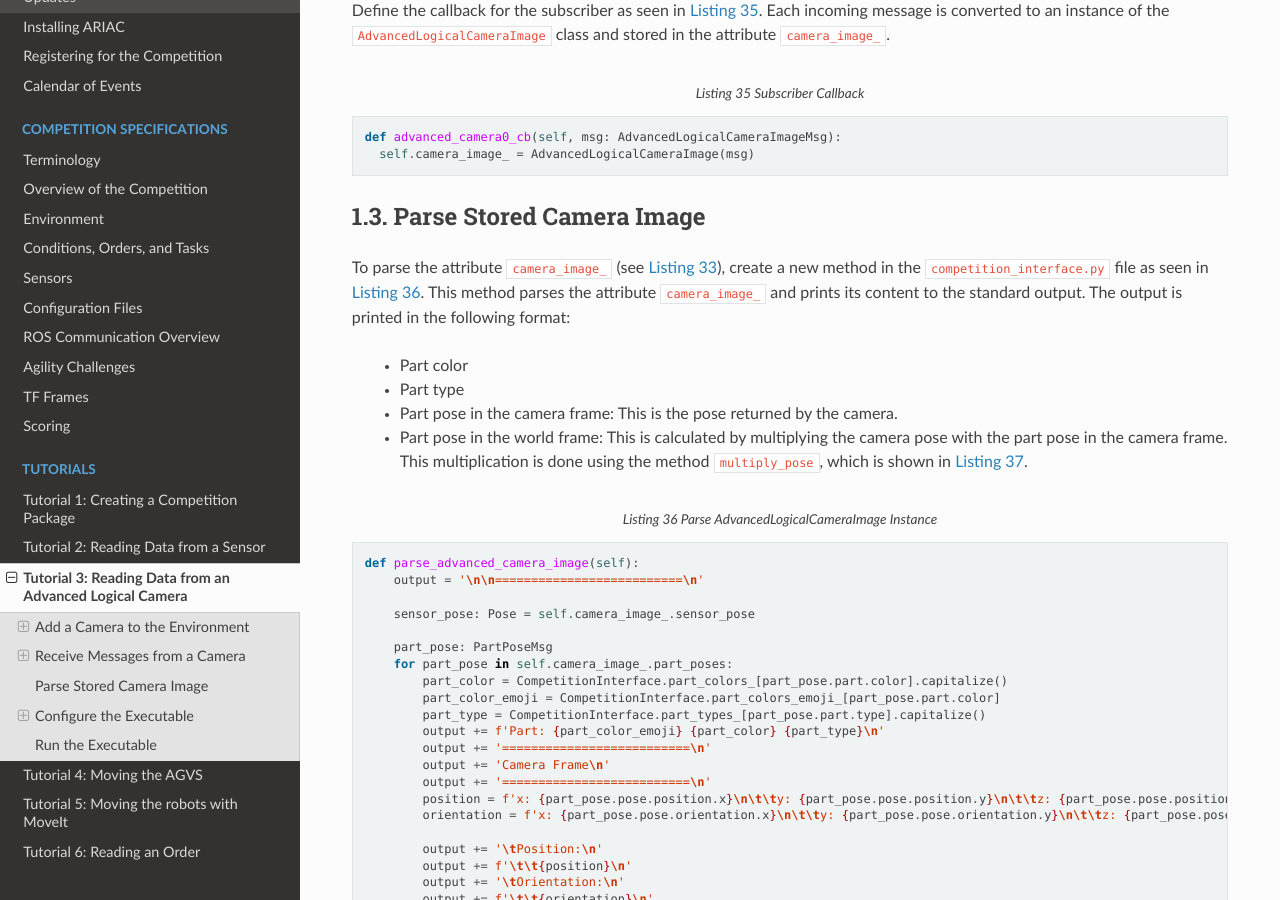
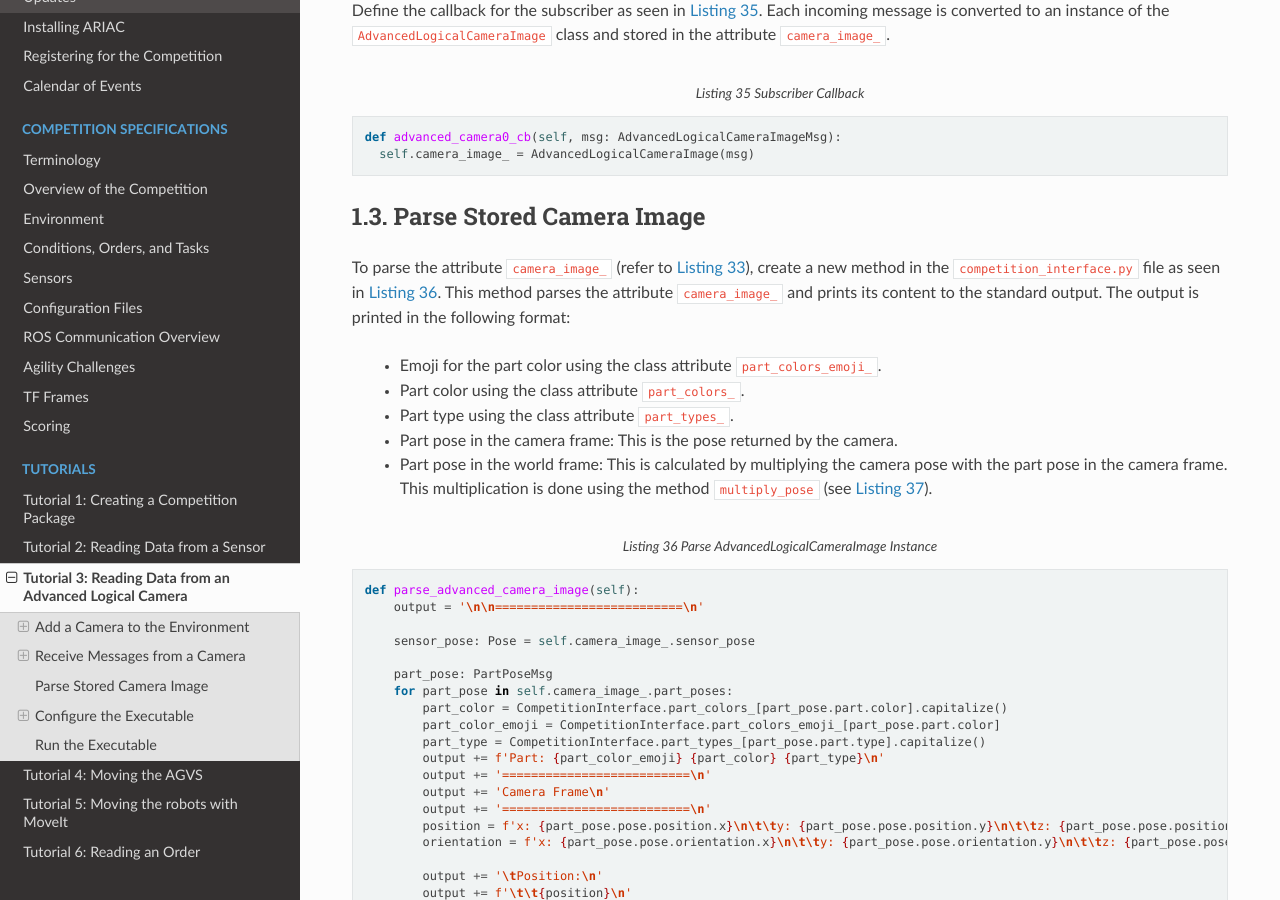
Before and after one commit to usnistgov/ARIAC, a Sphinx documentation site: the page built from docs/tutorials/tutorial_3.rst, in a window 1280 px wide and 900 px high, scrolled down 3451 px. Built offline with Sphinx 7.4.7 and the Read the Docs theme 2.0.0, drawn with Linux system fonts in a browser that asks for light colours.

Commit message:
tutorial 3

```diff
--- a/docs/tutorials/tutorial_3.rst
+++ b/docs/tutorials/tutorial_3.rst
@@ -173,13 +173,14 @@ Parse Stored Camera Image
 --------------------------------
 
 
-To parse the attribute ``camera_image_`` (see :numref:`competition-interface`), create a new method in the ``competition_interface.py`` file as seen in :numref:`parse-advanced-camera-image`.
+To parse the attribute ``camera_image_`` (refer to :numref:`competition-interface`), create a new method in the ``competition_interface.py`` file as seen in :numref:`parse-advanced-camera-image`.
 This method parses the attribute ``camera_image_``  and prints its content to the standard output. The output is printed in the following format:
 
-  - Part color
-  - Part type
+  - Emoji for the part color using the class attribute ``part_colors_emoji_``.
+  - Part color using the class attribute ``part_colors_``.
+  - Part type using the class attribute ``part_types_``.
   - Part pose in the camera frame: This is the pose returned by the camera.
-  - Part pose in the world frame: This is calculated by multiplying the camera pose with the part pose in the camera frame. This multiplication is done using the method ``multiply_pose``, which is shown in :numref:`multiply-pose`.
+  - Part pose in the world frame: This is calculated by multiplying the camera pose with the part pose in the camera frame. This multiplication is done using the method ``multiply_pose`` (see  :numref:`multiply-pose`).
 
 .. code-block:: python
     :caption: Parse AdvancedLogicalCameraImage Instance
```
